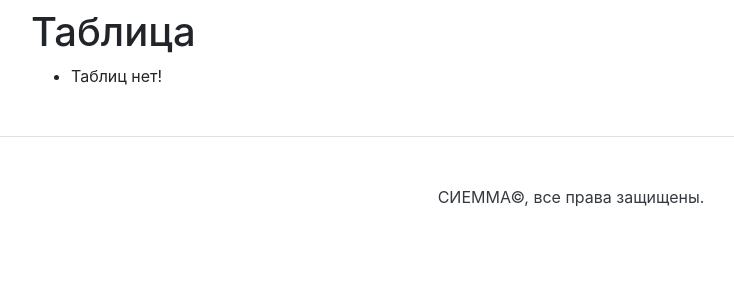
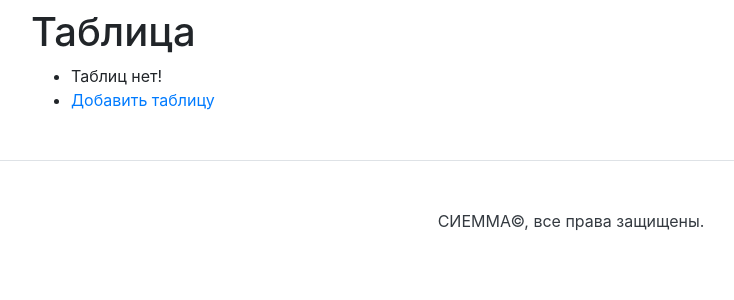
Before and after one commit to mehonator/apteka_net, a Django app: template employee_time_sheet/templates/employee_time_sheet/tables_list.html in a window 1280 px wide. Shown: the part 56-356 px from the top of the page, without its empty margins (69-803 px from the left). Run offline with Django 3.2, Linux system fonts and the light colour scheme; the template is opened without the code that fills it, so the values that code supplies are empty; some libraries are stand-ins or nearby versions.

Commit message:
ссылка для создания таблиц

```diff
--- a/employee_time_sheet/templates/employee_time_sheet/tables_list.html
+++ b/employee_time_sheet/templates/employee_time_sheet/tables_list.html
@@ -11,6 +11,7 @@
         {% empty %}
         <li>Таблиц нет!</li>
         {% endfor %}
+        <li><a href={% url  "employee_time_sheet:table_add_in_unit" unit_organization=unit_organization.slug%}>Добавить таблицу</a></li>
     </ul>
 </div>
 
```
